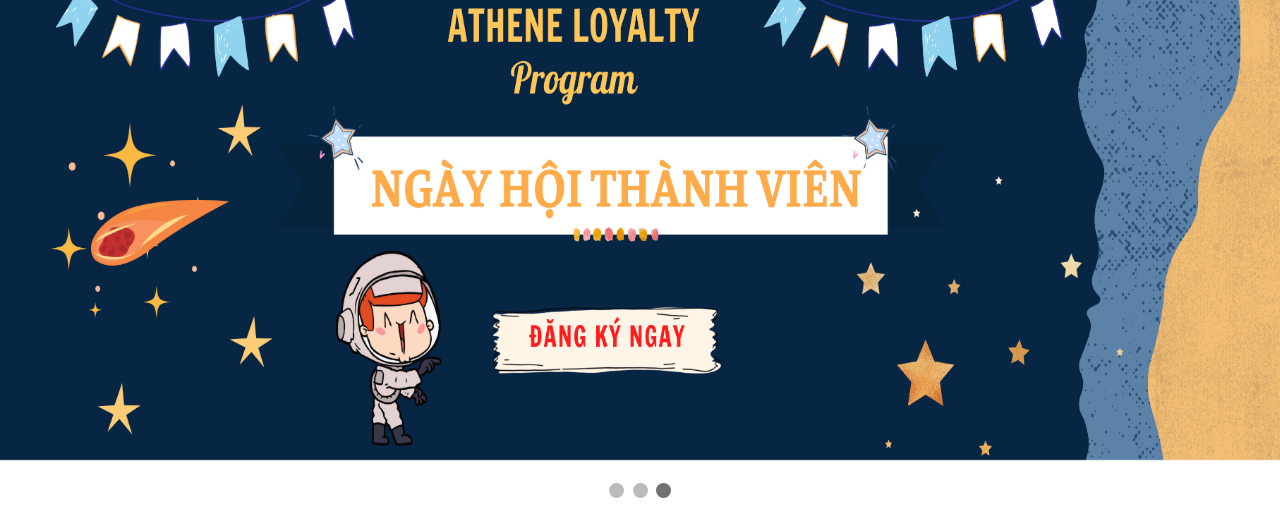
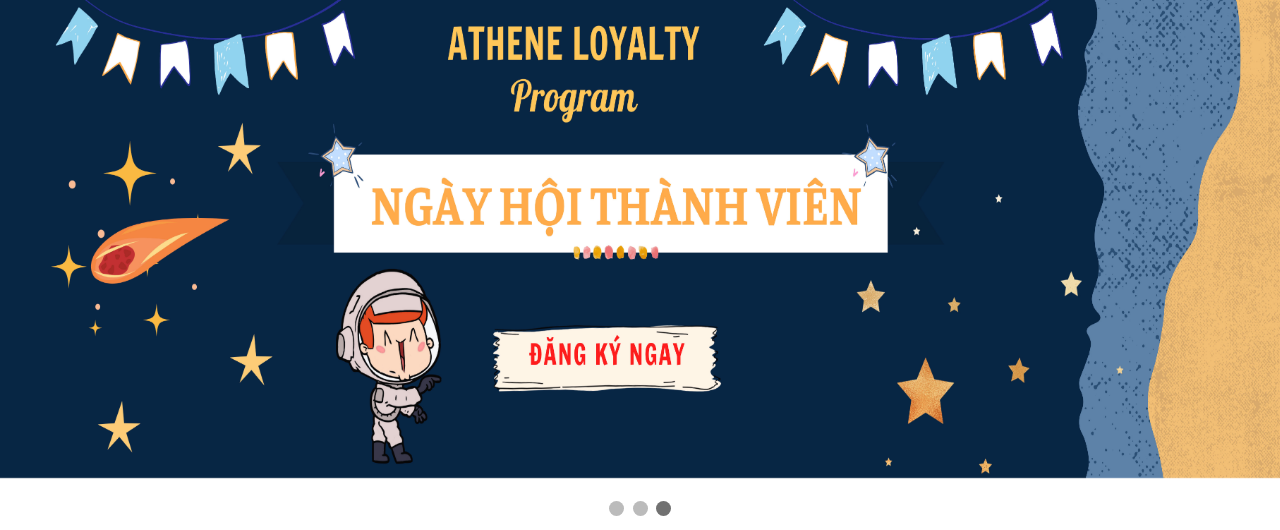
Before and after one commit to Web1Nhom7/AtheneProject_Group7, a plain HTML site: page Athene_sass/HomePage.html in a window 1280 px wide. Shown: the part 96-626 px from the top of the page. Drawn offline with Linux system fonts and the light colour scheme.

Commit message:
Update HomePage.css
// Xóa margin

```diff
--- a/CSS/HomePage.css
+++ b/CSS/HomePage.css
@@ -134,7 +134,6 @@ html {
   max-width: 100%;
   position: relative;
   margin: auto;
-  margin-top: -18px;
 }
 
 /* The dots/bullets/indicators */
```
